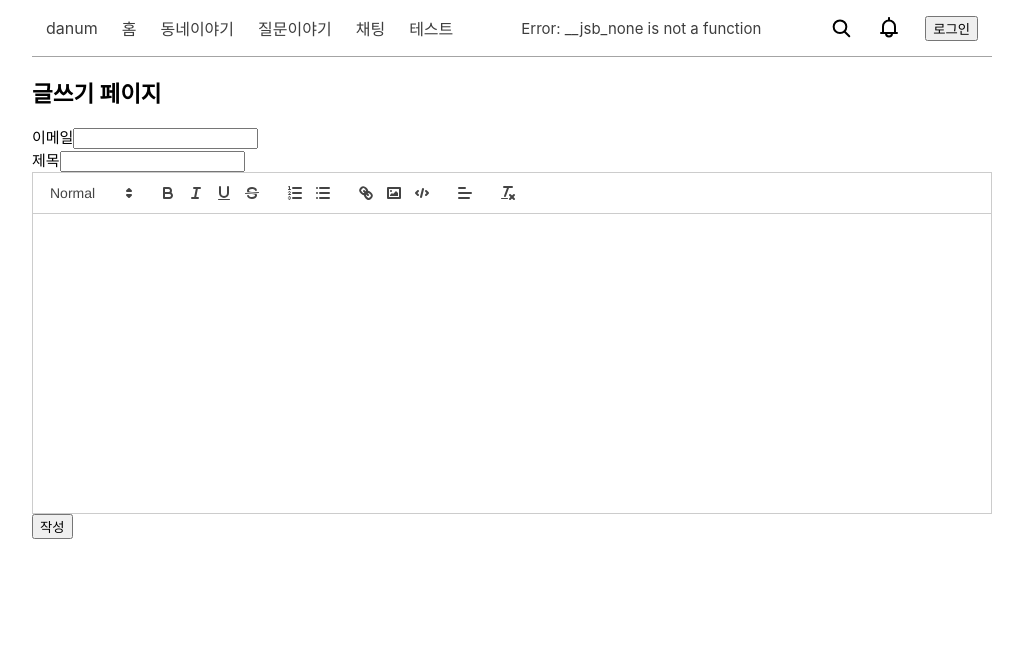
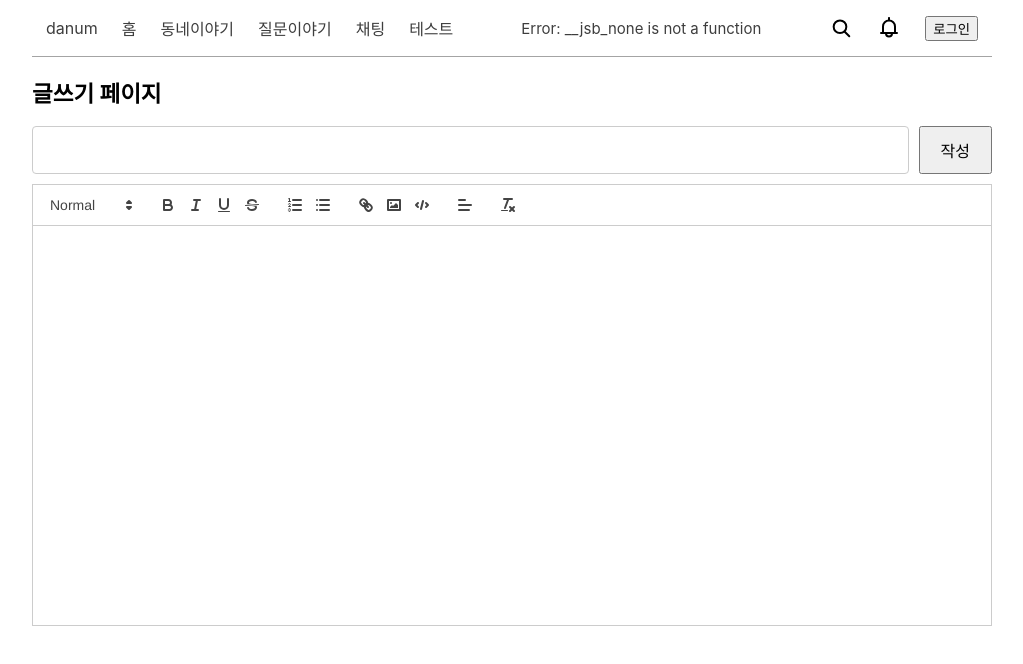
Before and after one commit to KJLBK/danum-next, a Next.js app: page /questions/new in a window 1280 px wide. Shown: the top 664 px of the page, without its empty margins (128-1151 px from the left). Built offline with nearby package versions, Linux system fonts and the light colour scheme; a web font is replaced by a local one.

Commit message:
feat: 게시판 생성 페이지 디자인

```diff
--- a/src/components/QuillEditor.jsx
+++ b/src/components/QuillEditor.jsx
@@ -80,7 +80,7 @@ const QuillEditor = forwardRef((props, ref) => {
             <div
                 id='editor'
                 ref={editorRef}
-                style={{ height: '300px' }}
+                style={{ height: '400px' }}
             />
         </div>
     );
--- a/src/components/question/QuestionNew.jsx
+++ b/src/components/question/QuestionNew.jsx
@@ -4,6 +4,7 @@ import { useRouter } from 'next/navigation';
 import { jwtDecode } from 'jwt-decode';
 import { questionNew } from '../../service/questionService';
 import QuillEditor from '../QuillEditor';
+import style from './QuestionNew.module.css';
 
 export default function QuestionNew() {
     const [formData, setFormData] = useState({
@@ -59,19 +60,7 @@ export default function QuestionNew() {
         <div>
             <h2>글쓰기 페이지</h2>
             <form onSubmit={onSubmit}>
-                <div>
-                    <label className='email'>이메일</label>
-                    <input
-                        type='email'
-                        id='email'
-                        name='email'
-                        value={formData.email}
-                        onChange={onChangeData}
-                        required
-                    />
-                </div>
-                <div>
-                    <label className='title'>제목</label>
+                <div className={style.formRow}>
                     <input
                         type='text'
                         id='title'
@@ -79,12 +68,18 @@ export default function QuestionNew() {
                         value={formData.title}
                         onChange={onChangeData}
                         required
+                        className={style.input}
                     />
+                    <button
+                        type='submit'
+                        className={style.button}
+                    >
+                        작성
+                    </button>
                 </div>
                 <div>
                     <QuillEditor ref={editorRef} />
                 </div>
-                <button type='submit'>작성</button>
             </form>
         </div>
     );
--- /dev/null
+++ b/src/components/question/QuestionNew.module.css
@@ -0,0 +1,22 @@
+.formRow {
+    display: flex;
+    width: 100%;
+    margin-bottom: 10px;
+}
+
+.input {
+    flex-grow: 1; /* 인풋 필드가 나머지 공간을 채우도록 설정 */
+    margin-right: 10px; /* 버튼과 인풋 필드 사이에 간격 추가 */
+    padding: 10px;
+    font-size: 16px;
+    border: 1px solid #ccc;
+    border-radius: 4px;
+    box-sizing: border-box; /* 패딩과 보더 포함한 크기 설정 */
+}
+
+.button {
+    padding: 10px 20px;
+    font-size: 16px;
+    cursor: pointer;
+    white-space: nowrap; /* 버튼 텍스트 줄바꿈 방지 */
+}
```
